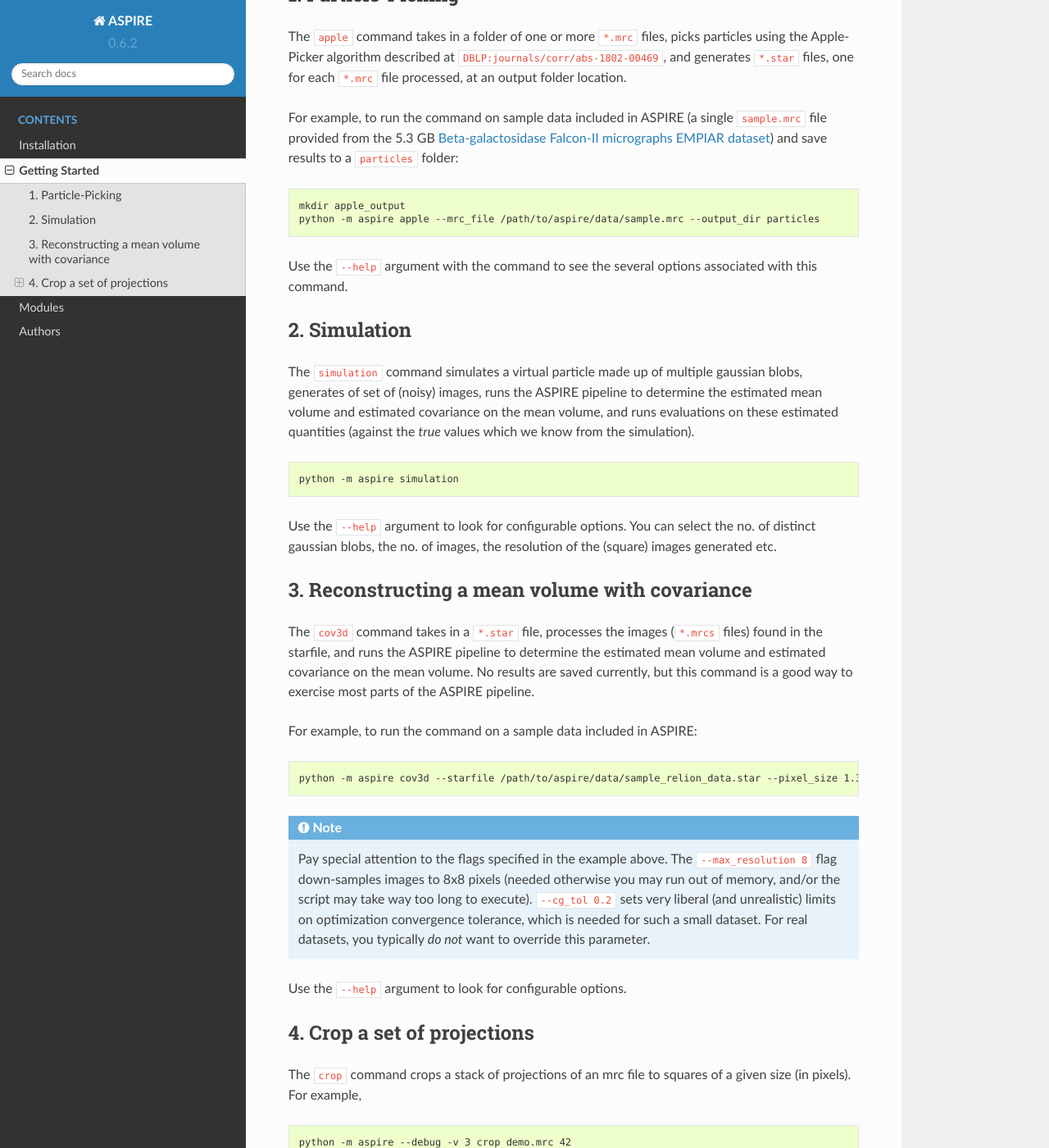
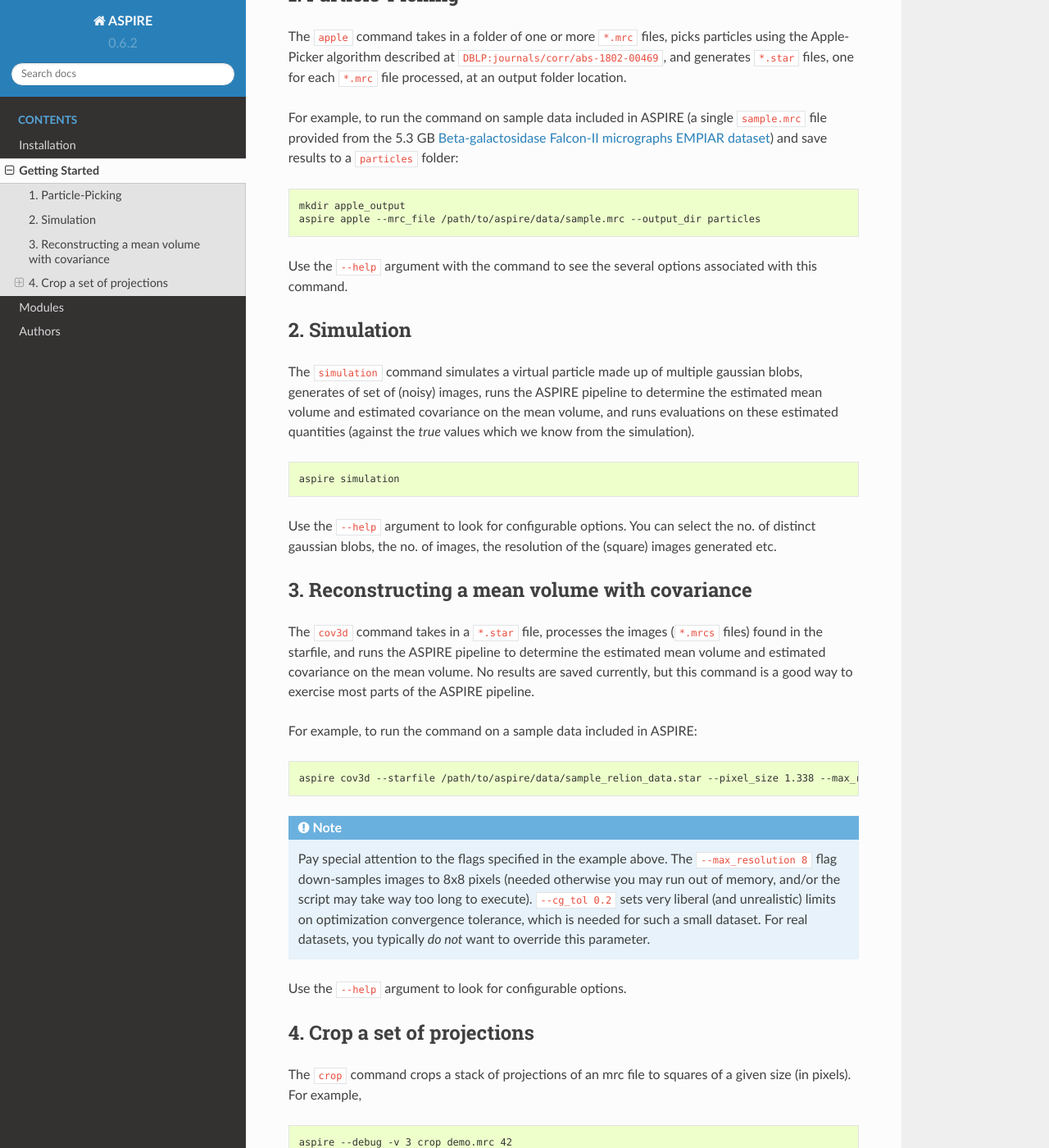
Before and after one commit to ComputationalCryoEM/ASPIRE-Python, a Sphinx documentation site: the page built from docs/source/quickstart.rst, in a window 1280 px wide and 1400 px high, scrolled down 468 px. Shown: the whole window at 82% size. Built offline with Sphinx 7.4.7 and the Read the Docs theme 2.0.0, drawn with Linux system fonts in a browser that asks for light colours; pages that are not in the unit, such as notebooks, are missing from menus; cross-references to code outside the pages are shown as plain code; some of the changed text lies outside the part shown.

Commit message:
Update quickstart with aspire entry point

```diff
--- a/docs/source/quickstart.rst
+++ b/docs/source/quickstart.rst
@@ -6,7 +6,7 @@ CRYO projections (MRC files).
 
 .. code-block:: console
 
-    python -m aspire <command>
+    aspire <command>
 
 Running the ``aspire`` module as a script allows one to run different stages of the Cryo-EM data pipeline.
 Substitute ``<command>`` with one of the available ``aspire`` commands. Use the ``-h`` flag to display all available commands.
@@ -26,7 +26,7 @@ For example, to run the command on sample data included in ASPIRE (a single ``sa
 .. code-block:: console
 
     mkdir apple_output
-    python -m aspire apple --mrc_file /path/to/aspire/data/sample.mrc --output_dir particles
+    aspire apple --mrc_file /path/to/aspire/data/sample.mrc --output_dir particles
 
 Use the ``--help`` argument with the command to see the several options associated with this command.
 
@@ -39,7 +39,7 @@ and runs evaluations on these estimated quantities (against the `true` values wh
 
 .. code-block:: console
 
-    python -m aspire simulation
+    aspire simulation
 
 Use the ``--help`` argument to look for configurable options. You can select the no. of distinct gaussian blobs, the no. of images,
 the resolution of the (square) images generated etc.
@@ -55,7 +55,7 @@ For example, to run the command on a sample data included in ASPIRE:
 
 .. code-block:: console
 
-    python -m aspire cov3d --starfile /path/to/aspire/data/sample_relion_data.star --pixel_size 1.338 --max_resolution 8 --cg_tol 0.2
+    aspire cov3d --starfile /path/to/aspire/data/sample_relion_data.star --pixel_size 1.338 --max_resolution 8 --cg_tol 0.2
 
 .. note::
 
@@ -74,7 +74,7 @@ The ``crop`` command crops a stack of projections of an mrc file to squares of a
 
 .. code-block:: console
 
-      python -m aspire --debug -v 3 crop demo.mrc 42
+      aspire --debug -v 3 crop demo.mrc 42
 
 .. note::
 
@@ -105,7 +105,7 @@ provide another layer of arguments, options and flags. For example, in case of `
 
 .. code-block:: console
 
-   $ python -m aspire -v 2 --debug compare  a.mrc  b.mrc --max-error=0.123
+   $ aspire -v 2 --debug compare  a.mrc  b.mrc --max-error=0.123
 
 
 .. bibliography:: references.bib
```
